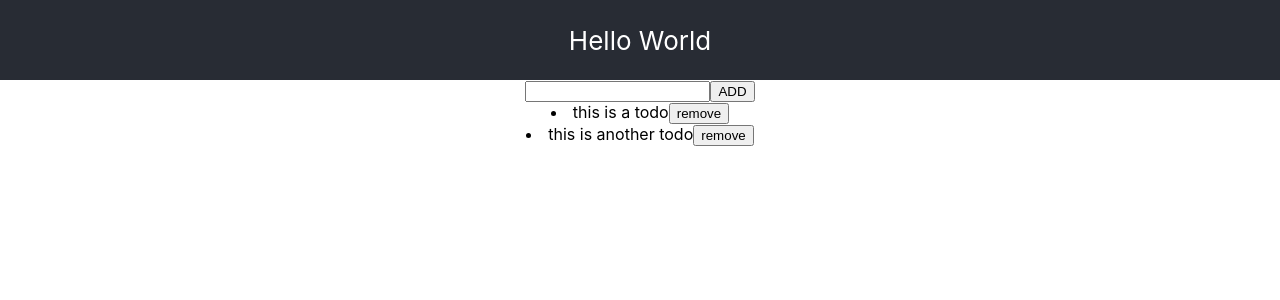
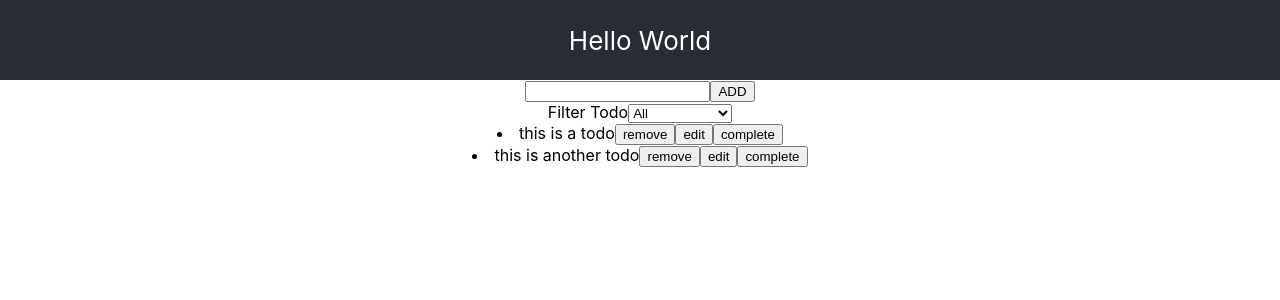
Before and after one commit to samudraarq/todo-react-practice, a React (Create React App) app: page / in a window 1280 px wide. Shown: the top 300 px of the page. Built offline with nearby package versions, Linux system fonts and the light colour scheme.

Commit message:
add edit, complete, and filter functions

```diff
--- a/src/App.css
+++ b/src/App.css
@@ -36,3 +36,11 @@
     transform: rotate(360deg);
   }
 }
+
+.todo {
+  cursor: pointer;
+}
+
+.completed {
+  text-decoration: line-through;
+}
--- a/src/App.js
+++ b/src/App.js
@@ -1,5 +1,6 @@
 import React, { Component } from "react";
 import "./App.css";
+import Filter from "./components/Filter";
 import Header from "./components/Header";
 import Input from "./components/Input";
 import Todos from "./components/Todos";
@@ -12,16 +13,32 @@ class App extends Component {
         date: new Date(),
         completed: false,
         id: 1,
+        isEditing: false,
       },
       {
         text: "this is another todo",
         date: new Date(),
         completed: false,
         id: 2,
+        isEditing: false,
       },
     ],
-    apamisalnya: false,
+    filteredTodos: [],
+    filterStatus: "all",
   };
+
+  componentDidMount() {
+    this.filterTodo();
+  }
+
+  componentDidUpdate(prevProps, prevState) {
+    if (
+      prevState.filterStatus !== this.state.filterStatus ||
+      prevState.todos !== this.state.todos
+    ) {
+      this.filterTodo();
+    }
+  }
 
   submitTodos = (text) => {
     this.setState({
@@ -37,6 +54,57 @@ class App extends Component {
     this.setState({
       todos: newTodos,
     });
+    this.filterTodo();
+  };
+
+  editTodo = (id) => {
+    const newTodos = [...this.state.todos];
+    const editedTodo = newTodos.find((todo) => todo.id === id);
+    editedTodo.isEditing = !editedTodo.isEditing;
+    this.setState({
+      todos: newTodos,
+    });
+  };
+
+  doneEdit = (id, text) => {
+    const newTodos = [...this.state.todos];
+    const editedTodo = newTodos.find((todo) => todo.id === id);
+    editedTodo.isEditing = !editedTodo.isEditing;
+    editedTodo.text = text;
+    this.setState({
+      todos: newTodos,
+    });
+  };
+
+  completeTodo = (id) => {
+    const newTodos = [...this.state.todos];
+    const editedTodo = newTodos.find((todo) => todo.id === id);
+    editedTodo.completed = !editedTodo.completed;
+    this.setState({
+      todos: newTodos,
+    });
+  };
+
+  setStatusFilter = (val) => {
+    this.setState({ filterStatus: val });
+  };
+
+  filterTodo = () => {
+    if (this.state.filterStatus === "completed") {
+      this.setState({
+        filteredTodos: this.state.todos.filter(
+          (todo) => todo.completed === true
+        ),
+      });
+    } else if (this.state.filterStatus === "notcomplete") {
+      this.setState({
+        filteredTodos: this.state.todos.filter(
+          (todo) => todo.completed === false
+        ),
+      });
+    } else {
+      this.setState({ filteredTodos: this.state.todos });
+    }
   };
 
   render() {
@@ -44,7 +112,14 @@ class App extends Component {
       <div className="App">
         <Header />
         <Input submitTodos={this.submitTodos} />
-        <Todos todos={this.state.todos} remove={this.removeTodo} />
+        <Filter filterTodo={this.setStatusFilter} />
+        <Todos
+          todos={this.state.filteredTodos}
+          remove={this.removeTodo}
+          edit={this.editTodo}
+          done={this.doneEdit}
+          complete={this.completeTodo}
+        />
       </div>
     );
   }
--- /dev/null
+++ b/src/components/Filter.js
@@ -0,0 +1,20 @@
+import React from "react";
+
+const Filter = ({ filterTodo }) => {
+  return (
+    <>
+      <label htmlFor="filterTodo">Filter Todo</label>
+      <select
+        name="filterTodo"
+        id="filterTodo"
+        onChange={(e) => filterTodo(e.target.value)}
+      >
+        <option value="all">All</option>
+        <option value="completed">Completed</option>
+        <option value="notcomplete">Not Complete</option>
+      </select>
+    </>
+  );
+};
+
+export default Filter;
--- /dev/null
+++ b/src/components/Todo.js
@@ -0,0 +1,36 @@
+import React, { useEffect, useState } from "react";
+
+const Todo = ({ todo, remove, edit, done, complete }) => {
+  const [text, setText] = useState("");
+
+  useEffect(() => {
+    setText(todo.text);
+  }, [todo]);
+
+  const listTodos = todo.isEditing ? (
+    <li>
+      <input
+        type="text"
+        onChange={(e) => setText(e.target.value)}
+        value={text}
+      />
+      <button onClick={() => edit(todo.id)}>cancel</button>
+      <button onClick={() => done(todo.id, text)}>done</button>
+    </li>
+  ) : (
+    <li className={`todo ${todo.completed && "completed"}`}>
+      {todo.text}
+      <button onClick={() => remove(todo.id)}>remove</button>
+      <button onClick={() => edit(todo.id)}>edit</button>
+      {todo.completed ? (
+        <button onClick={() => complete(todo.id)}>not complete</button>
+      ) : (
+        <button onClick={() => complete(todo.id)}>complete</button>
+      )}
+    </li>
+  );
+
+  return listTodos;
+};
+
+export default Todo;
--- a/src/components/Todos.js
+++ b/src/components/Todos.js
@@ -1,12 +1,18 @@
 import React from "react";
+import Todo from "./Todo";
 
-const Todos = ({ todos, remove }) => {
+const Todos = ({ todos, remove, edit, done, complete }) => {
   const listTodos = todos.map((todo) => (
-    <li key={todo.id}>
-      {todo.text}
-      <button onClick={() => remove(todo.id)}>remove</button>
-    </li>
+    <Todo
+      key={todo.id}
+      todo={todo}
+      remove={remove}
+      edit={edit}
+      done={done}
+      complete={complete}
+    />
   ));
+
   return <div>{listTodos}</div>;
 };
 
```
